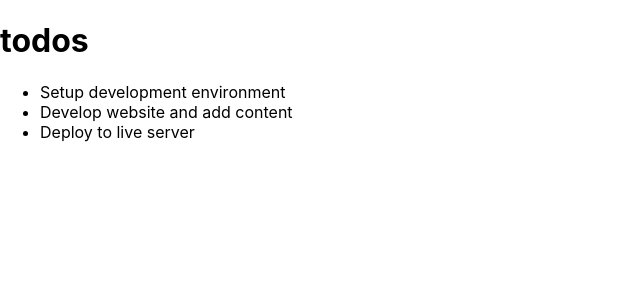
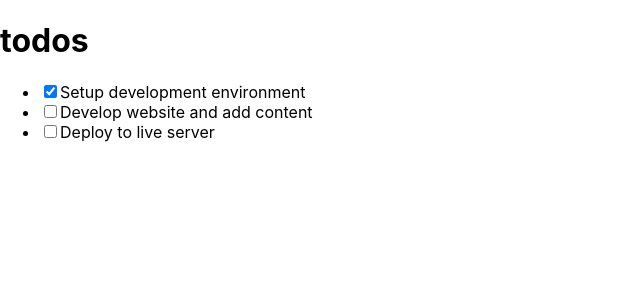
Before and after one commit to AmanWorku/Todo-List-React, a React (Create React App) app: page / in a window 1280 px wide. Shown: the top 300 px of the page, without its empty margins (0-640 px from the left). Built offline with nearby package versions, Linux system fonts and the light colour scheme.

Commit message:
Add a checkbox to read from the state

```diff
--- a/src/components/TodoItem.js
+++ b/src/components/TodoItem.js
@@ -2,6 +2,11 @@
 
 export default class TodoItem extends Component {
 	render() {
-		return <li>{this.props.todo.title}</li>;
+		return (
+			<li>
+				<input type="checkbox" checked={this.props.todo.completed} />
+				{this.props.todo.title}
+			</li>
+		);
 	}
 }
```
